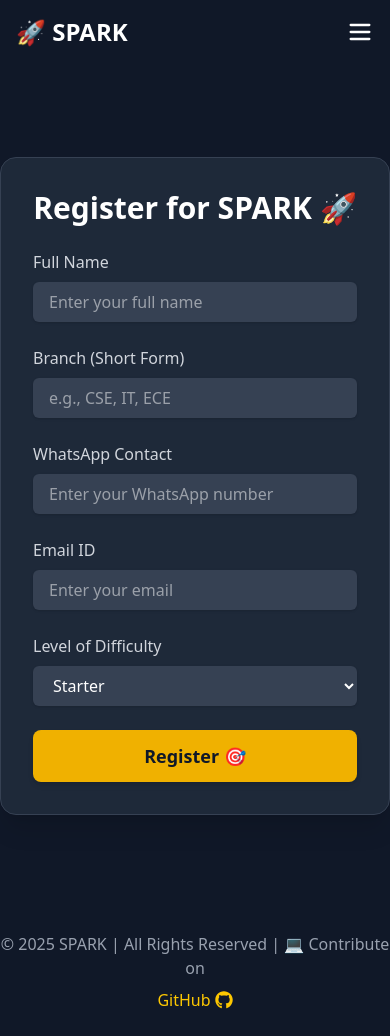
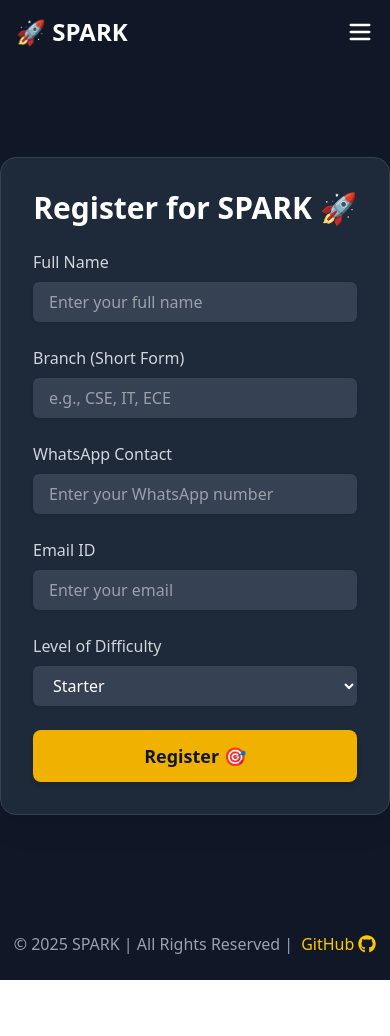
Before and after one commit to Ab3229/SPARK-MBM, a Next.js app: page /register in a window 390 px wide. After the commit the page ends 980 px from the top, so only its background shows below. Built offline with nearby package versions, Linux system fonts and the light colour scheme.

Commit message:
Update Footer

```diff
--- a/src/app/components/Footer.tsx
+++ b/src/app/components/Footer.tsx
@@ -3,9 +3,8 @@ import { FaGithub } from "react-icons/fa6";
 
 const Footer: React.FC = () => {
   return (
-    <footer className="py-6 text-center bg-gray-900 text-gray-400">
-      <p className="flex flex-col sm:flex-row justify-center items-center gap-2">
-        © 2025 SPARK | All Rights Reserved |  💻 Contribute on
+    <footer className="py-6 text-center bg-gray-900 text-gray-400 flex justify-center items-center gap-2">
+        © 2025 SPARK | All Rights Reserved |  <span className="hidden sm:inline">💻 Contribute on </span>
         <a
           href="https://github.com/Pradyumn-Chaudhary/SPARK-MBM"
           target="_blank"
@@ -14,7 +13,6 @@ const Footer: React.FC = () => {
         >
           GitHub <FaGithub className="text-lg" />
         </a>
-      </p>
     </footer>
   );
 };
```
